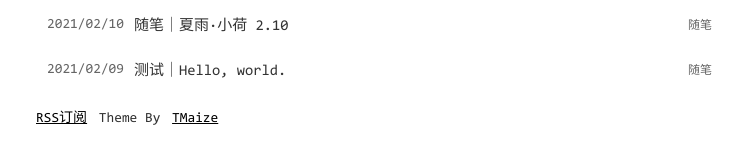
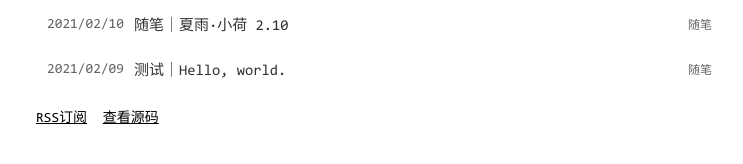
Before and after one commit to PengyuJiang/PengyuJiang.github.io-history, a Jekyll site: the page built from index.html, in a window 1280 px wide. Shown: the part 386-550 px from the top of the page, without its empty margins (268-1011 px from the left). Built offline with Jekyll 4.4.1, drawn with Linux system fonts in a browser that asks for light colours.

Commit message:
Update footer.html

```diff
--- a/_includes/footer.html
+++ b/_includes/footer.html
@@ -2,8 +2,8 @@
   <span>{{ site.footerText }}</span>
   <a href="{{ site.baseurl }}/static/xml/rss.xml">RSS订阅</a>
   {%- comment %} 请保留主题来源，么么哒~ {% endcomment %}
-  <span>Theme By</span>
-  <a href="https://github.com/TMaize/tmaize-blog">TMaize</a>
+  <span></span>
+  <a href="https://github.com/PengyuJiang/PengyuJiang.github.io">查看源码</a>
 </footer>
 <div id="to-top">
   <span></span>
```
